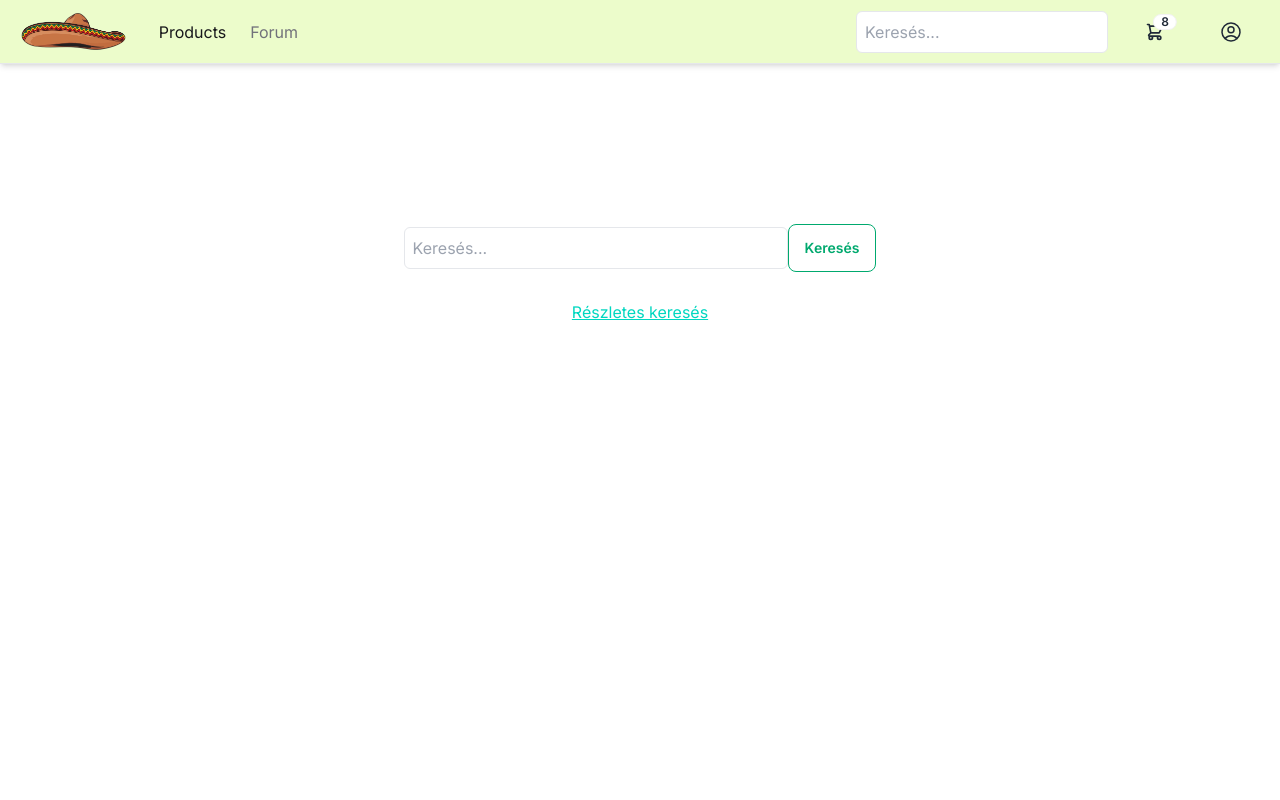
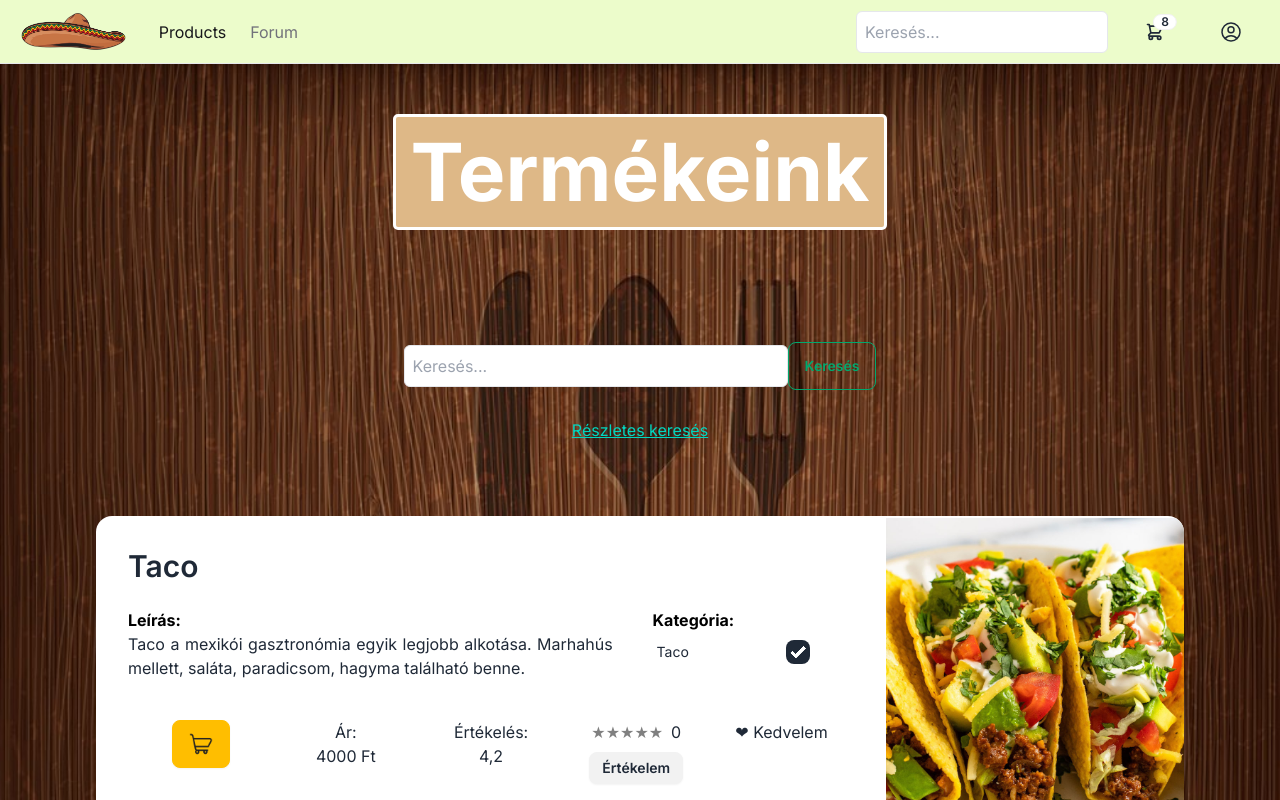
Before and after one commit to El-Terrifico-webfejlesztok/El-Terrifico-weboldal, a Next.js app: page /products in a window 1280 px wide. Shown: the top 800 px of the page. Built offline with nearby package versions, Linux system fonts and the light colour scheme; no server answers.

Commit message:
Product: reszponzivitás, formázás, kártyák

```diff
--- /dev/null
+++ b/app/components/product/Kartya.tsx
@@ -0,0 +1,57 @@
+import KartyaCheckbox from "./KartyaCheckbox";
+import KartyaErtekeles from "./KartyaErtekeles";
+import KartyaKosarba from "./KartyaKosarba";
+import KartyaTetszik from "./KartyaTetszik";
+import styles from "./product.module.css";
+
+function Kartya() {
+  return (
+    <div className={styles.kartya}>
+      <div className="card lg:card-side bg-base-100 shadow-xl">
+        <div className="card-body">
+          <h1 className="card-title text-3xl mb-4">Taco</h1>
+          <div className="sm:flex my-auto">
+            <div className="sm:w-3/4 mb-8">
+              <h2 className="flex justify-start text-start text-1xl text-black font-bold">
+                Leírás:
+              </h2>
+              <p>
+                Taco a mexikói gasztronómia egyik legjobb alkotása. Marhahús
+                mellett, saláta, paradicsom, hagyma található benne.
+              </p>
+            </div>
+            <div className="sm:w-1/4 ml-10 mr-10 mb-8">
+              <h2 className=" text-1xl text-black font-bold">Kategória:</h2>
+              <KartyaCheckbox />
+            </div>
+          </div>
+
+          <div className="sm:flex my-auto">
+            <div className="sm:w-1/4 mb-6 text-center">
+              <KartyaKosarba />
+            </div>
+            <div className="sm:w-1/4 mb-6 text-center">
+              <h1>Ár:</h1>
+              <p className="text-center">4000 Ft</p>
+            </div>
+            <div className="sm:w-1/4 mb-6 text-center">
+              <h1>Értékelés:</h1>
+              <p className="text-center">4,2</p>
+            </div>
+            <div className="sm:w-1/4 mb-6 text-center">
+              <KartyaErtekeles />
+              <button className="btn btn-sm mt-2 text-center">Értékelem</button>
+            </div>
+            <div className="sm:w-1/4 mb-6 text-center">
+              <KartyaTetszik />
+            </div>
+          </div>
+        </div>
+        <figure>
+          <img src="/HomeTaco.jpg" alt="Taco" className=" h-80 w-auto" />
+        </figure>
+      </div>
+    </div>
+  );
+}
+export default Kartya;
--- /dev/null
+++ b/app/components/product/KartyaCheckbox.tsx
@@ -0,0 +1,13 @@
+function KartyaCheckbox() {
+  return (
+    <div>
+      <div className="form-control">
+        <label className="label cursor-pointer ">
+          <span className="label-text">Taco</span>
+          <input type="checkbox" checked className="checkbox" />
+        </label>
+      </div>
+    </div>
+  );
+}
+export default KartyaCheckbox;
--- /dev/null
+++ b/app/components/product/KartyaErtekeles.tsx
@@ -0,0 +1,33 @@
+"use client";
+
+
+import { useState } from "react";
+
+function KartyaErtekeles() {
+  const [rating, setRating] = useState(0);
+
+  const handleRatingChange = (newRating) => {
+    setRating(newRating);
+  };
+
+  return (
+    <div>
+      <div>
+        {[1, 2, 3, 4, 5].map((star) => (
+          <span
+            key={star}
+            onClick={() => handleRatingChange(star)}
+            style={{
+              cursor: "pointer",
+              color: star <= rating ? "gold" : "gray",
+            }}
+          >
+            ★
+          </span>
+        ))}
+        <p className="inline ml-2">{rating}</p>
+      </div>
+    </div>
+  );
+}
+export default KartyaErtekeles;
--- /dev/null
+++ b/app/components/product/KartyaKosarba.tsx
@@ -0,0 +1,10 @@
+'use client'
+
+function KartyaKosarba() {
+  return (
+    <button className="btn btn-warning " title="Kosárba">
+      <img src="/ShoppingCart.png" alt="ShoppingCart" className=" w-6 h-6" />
+    </button>
+  );
+}
+export default KartyaKosarba;
--- /dev/null
+++ b/app/components/product/KartyaTetszik.tsx
@@ -0,0 +1,22 @@
+"use client";
+
+import { useState } from "react";
+import styles from "./product.module.css";
+
+function KartyaTetszik() {
+  const [isLiked, setLiked] = useState(false);
+
+  const handleLikeClick = () => {
+    setLiked(!isLiked);
+  };
+
+  return (
+    <button
+      className={`${styles.likeButton} ${isLiked ? styles.liked : ""}`}
+      onClick={handleLikeClick}
+    >
+      ❤ Kedvelem
+    </button>
+  );
+}
+export default KartyaTetszik;
--- a/app/components/product/SzuroAr.tsx
+++ b/app/components/product/SzuroAr.tsx
@@ -10,7 +10,7 @@ interface props {
 
 function SzuroAr({placeh, minertek, cim}: props) {
   return (
-    <>
+    <div className='mb-10'>
       <div className="label items-center justify-center">
         <span className="label-text">{cim}</span>
       </div>
@@ -20,7 +20,7 @@ function SzuroAr({placeh, minertek, cim}: props) {
         className={styles.ardoboz}
         min={minertek}
       />
-    </>
+    </div>
   );
 }
 export default SzuroAr;
--- a/app/components/product/SzuroCheckbox.tsx
+++ b/app/components/product/SzuroCheckbox.tsx
@@ -9,8 +9,8 @@ function SzuroCheckbox({ cim }: props) {
     <div>
       <div className="form-control">
         <label className="label cursor-pointer ">
-          <span className="label-text lg:ml-24 md:ml-20">{cim}</span>
-          <input type="checkbox" className="checkbox lg:mr-24 md:mr-20" />
+          <span className="label-text md:ml-10">{cim}</span>
+          <input type="checkbox" className="checkbox md:mr-10" />
         </label>
       </div>
     </div>
--- a/app/components/product/Szurok.tsx
+++ b/app/components/product/Szurok.tsx
@@ -14,7 +14,7 @@ function Szurok() {
       <>
         <div className="flex items-center justify-center mt-7">
           <a
-            className="link link-accent"
+            className="link link-accent mb-16"
             onClick={() => {
               setIsCollepsed(!isCollepsed);
             }}
@@ -41,7 +41,7 @@ function Szurok() {
         <div className={styles.szurodoboz}>
           <div className="sm:flex">
             <div className="sm:w-1/3 items-center justify-center pb-3">
-              <h1 className=" text-center text-2xl text-black font-bold mb-4 mt-4">
+              <h1 className=" text-center text-1xl text-black font-bold mb-4 mt-4">
                 Árak
               </h1>
               <div className="text-center">
@@ -51,7 +51,7 @@ function Szurok() {
             </div>
 
             <div className="sm:w-1/3 sm:border-x-4 sm:border-y-0 border-y-4 border-x-0 pb-3">
-              <h1 className="flex justify-center text-center text-2xl text-black font-bold mb-4 mt-4">
+              <h1 className="flex justify-center text-center text-1xl text-black font-bold mb-4 mt-4">
                 Kategóriák
               </h1>
               <div>
@@ -64,7 +64,7 @@ function Szurok() {
             </div>
 
             <div className="sm:w-1/3 items-center justify-center pb-3">
-              <h1 className="flex justify-center text-center text-2xl text-black font-bold mb-4 mt-4">
+              <h1 className="flex justify-center text-center text-1xl text-black font-bold mb-4 mt-4">
                 Értékelés
               </h1>
               <div className="text-center">
--- a/app/components/product/product.module.css
+++ b/app/components/product/product.module.css
@@ -1,8 +1,10 @@
 .szurodoboz {
   border: 4px dashed black;
-  width: 70%;
+  width: 50%;
   margin: auto;
   margin-top: 10px;
+  margin-bottom: 70px;
+  background-color: chocolate;
 }
 
 .ardoboz {
@@ -11,3 +13,25 @@
   border: 2px solid grey;
   border-radius: 4px;
 }
+
+.kartya {
+  width: 85%;
+  margin-top: 10px;
+  margin-bottom: 20px;
+}
+
+/* styles/likeButton.module.css */
+
+.likeButton {
+  background: none;
+  border: none;
+  font-size: 16px;
+  cursor: pointer;
+  transition: color 0.3s ease;
+}
+
+.liked {
+  color: red; /* Change the color when liked */
+}
+
+/*likebutton vége*/
--- a/app/products/page.tsx
+++ b/app/products/page.tsx
@@ -1,15 +1,24 @@
+import Kartya from "../components/product/Kartya";
 import SearchBarPro from "../components/product/SearchBarPro";
 import SearchButton from "../components/product/SearchButton";
 import Szurok from "../components/product/Szurok";
+import styles from "./productPage.module.css";
 
 const ProductList = () => {
   return (
-    <>
-      <div className="flex items-center justify-center pt-40">
+    <div className={styles.productoldal}>
+      <div className="flex items-center justify-center">
+        <h1 className={styles.focim}>Termékeink</h1>
+      </div>
+      <div className="flex items-center justify-center pt-28">
         <SearchBarPro /> <SearchButton />
       </div>
       <Szurok />
-    </>
+      <div className={styles.kartyak}>
+        <Kartya />
+        <Kartya />
+      </div>
+    </div>
   );
 };
 
--- /dev/null
+++ b/app/products/productPage.module.css
@@ -0,0 +1,21 @@
+.productoldal {
+  background-image: url("/ProductHatter.jpg");
+  background-size: cover;
+}
+.kartyak {
+  display: flex;
+  flex-direction: column;
+  align-items: center;
+}
+.focim {
+  width: fit-content;
+  font-size: 80px;
+  line-height: 1;
+  font-weight: 700;
+  padding: 15px;
+  margin-top: 50px;
+  border: 3px solid white;
+  border-radius: 5px;
+  background-color: burlywood;
+  color: white;
+}
```
Also changed, not shown: public/ProductHatter.jpg (added), public/ShoppingCart.png (added).
